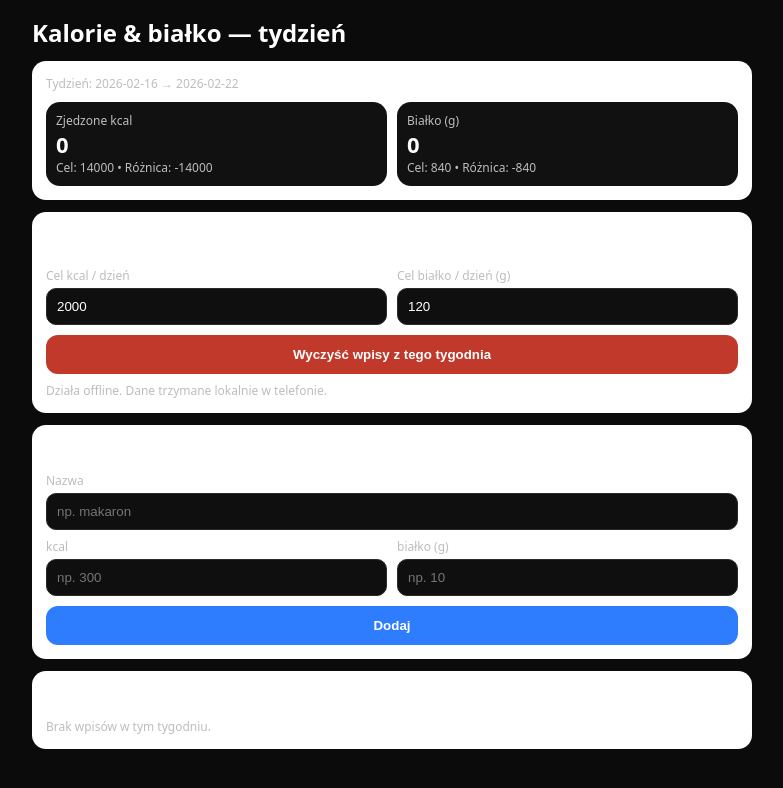
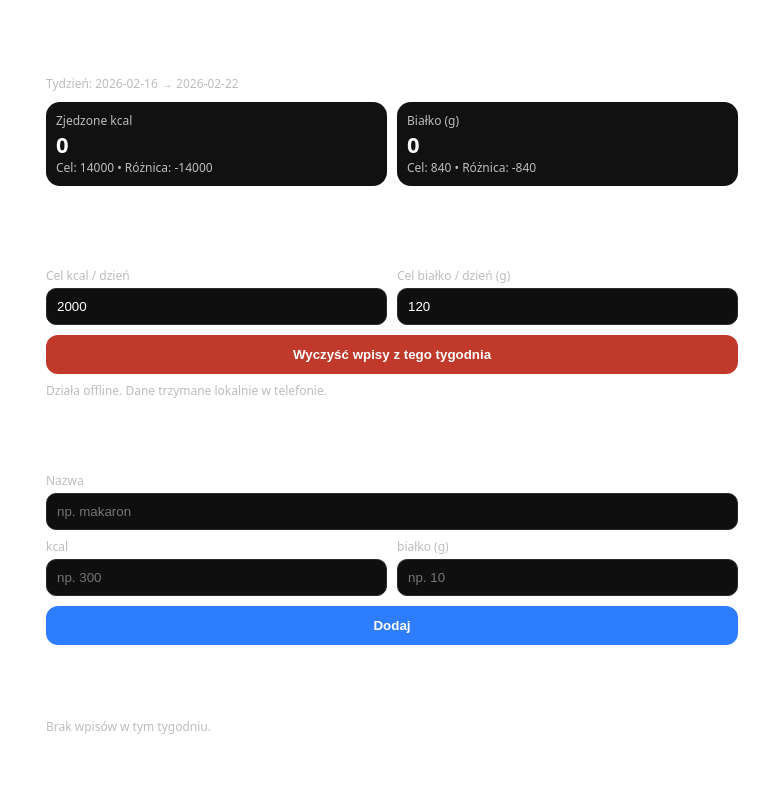
Before and after one commit to SzymonMei/kcal-tydzien, a plain HTML site: page index.html in a window 1280 px wide. Shown: the whole page, without its empty margins (248-1031 px from the left). Drawn offline with Linux system fonts and the light colour scheme.

Commit message:
Update index.html

```diff
--- a/index.html
+++ b/index.html
@@ -7,7 +7,7 @@
   <link rel="manifest" href="manifest.webmanifest" />
   <title>Kcal Tydzień</title>
   <style>
-    body{margin:0;font-family:system-ui;background:#0b0b0b;color:#fff}
+    body{margin:0;font-family:system-ui;background:white;color:#fff}
     .wrap{max-width:720px;margin:0 auto;padding:16px;display:grid;gap:12px}
     .card{background:#fff;border-radius:14px;padding:14px}
     label{color:#bdbdbd;font-size:12px;display:block;margin:8px 0 4px}
```
